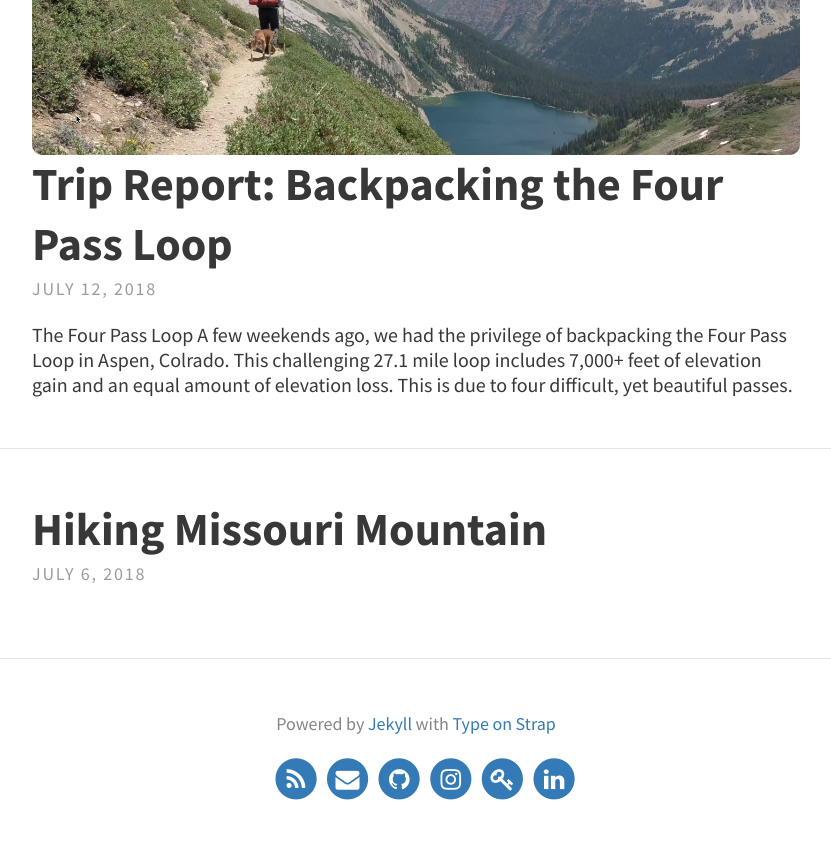
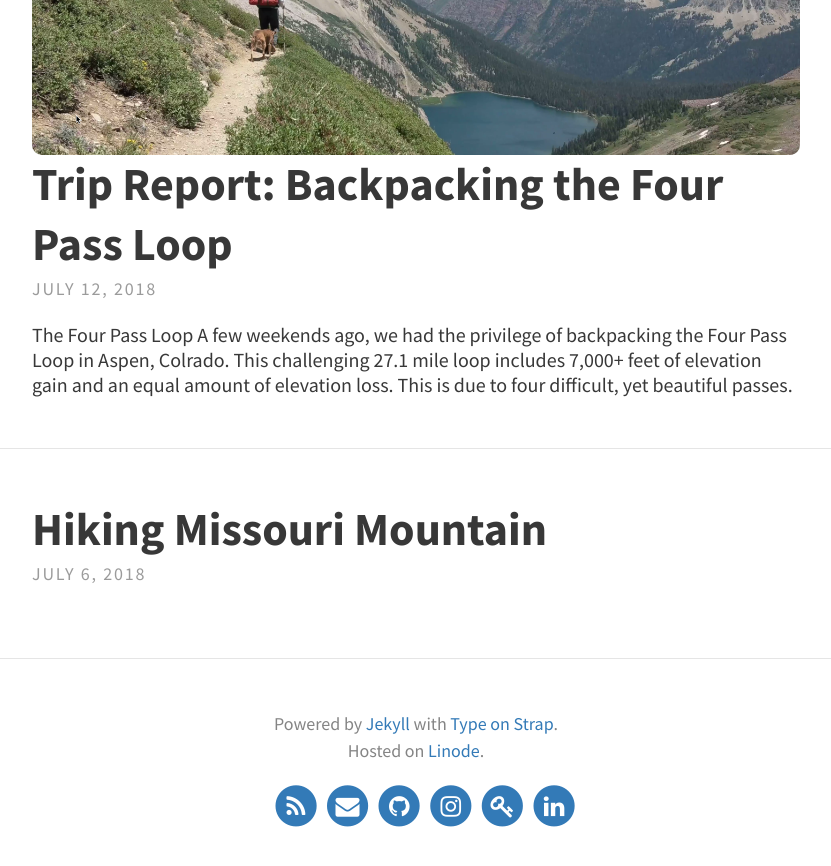
Before and after one commit to meagerfindings/meagerfindings.com, a Jekyll site: the page built from index.html, in a window 1280 px wide and 900 px high, scrolled down 681 px. Shown: the top 866 px of the window, without its empty margins (224-1055 px from the left). Built offline with Jekyll 4.4.1, drawn with Linux system fonts in a browser that asks for light colours; the list of posts is cut into pages by our own code.

Commit message:
added Linode as host

```diff
--- a/_config.yml
+++ b/_config.yml
@@ -18,7 +18,8 @@ theme_settings:
      <p>adventure | faith | financial independence</p>
   header_text_feature_image: assets/img/posts/banner-crop.jpg
   footer_text: >
-   Powered by <a href="https://jekyllrb.com/">Jekyll</a> with <a href="https://github.com/sylhare/Type-on-Strap">Type on Strap</a>
+   Powered by <a href="https://jekyllrb.com/">Jekyll</a> with <a href="https://github.com/sylhare/Type-on-Strap">Type on Strap</a>.
+   </br> Hosted on <a href="https://www.linode.com/?r=b31a186aa9fd4c5cc10b3a7fbcaa44747b7dba43">Linode</a>.
 
   # Icons
   rss: true  # Make sure you created a feed.xml with feed.xml layout
```
